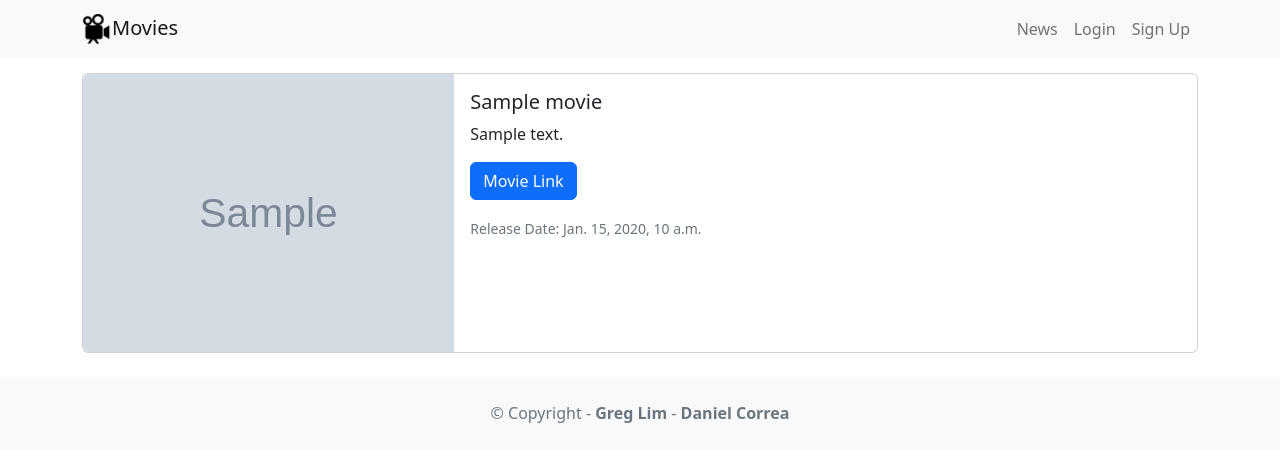
After one commit to Aleksey-Mmm/movieproj, a Django app: template movie/templates/detail.html in a window 1280 px wide. The commit adds this page. Shown: the top 462 px of the page. Run offline with Django 3.2, Linux system fonts and the light colour scheme; the template is opened without the code that fills it: most values are stand-ins (such as "Sample title", 1, 10 or a date in 2020); grey boxes marked "Sample" are stand-in pictures.

Commit message:
movie - details

```diff
--- /dev/null
+++ b/movie/templates/detail.html
@@ -0,0 +1,24 @@
+{% extends 'base.html' %}
+{% block content %}
+<div class="card mb-3">
+    <div class="row g-0">
+        <div class="col-md-4">
+            <img src="{{ movie.image.url }}" class="img-fluid rounded-start" alt="{{ movie.title }}">
+        </div>
+        <div class="col-md-8">
+            <div class="card-body">
+                <h5 class="card-title">{{ movie.title }}</h5>
+                <p class="card-text">{{ movie.description }}</p>
+                <p class="card-text">
+                    {% if movie.url %}
+                    <a href="{{ movie.url }}" class="btn btn-primary">
+                    Movie Link
+                    </a>
+                    {% endif %}
+                </p>
+                <p class="card-text"><small class="text-muted">Release Date: {{ movie.release_date }}</small></p>
+            </div>
+        </div>
+    </div>
+</div>
+{% endblock content %}
--- /dev/null
+++ b/movie/urls.py
@@ -0,0 +1,6 @@
+from django.urls import path
+from . import views
+
+urlpatterns = [
+    path('<int:movie_id>', views.detail, name='detail'),
+]
--- a/movie/views.py
+++ b/movie/views.py
@@ -1,6 +1,7 @@
 from django.shortcuts import render
 from django.http import HttpResponse
 from .models import Movie
+from django.shortcuts import get_object_or_404
 
 
 # Create your views here.
@@ -23,3 +24,8 @@ def about(request):
 def signup(request):
     email = request.GET.get('email')
     return render(request, 'signup.html', {'email': email})
+
+
+def detail(request, movie_id):
+    movie = get_object_or_404(Movie, pk=movie_id)
+    return render(request, 'detail.html', {'movie': movie})
--- a/movieproj/settings.py
+++ b/movieproj/settings.py
@@ -126,3 +126,8 @@ DEFAULT_AUTO_FIELD = 'django.db.models.BigAutoField'
 
 MEDIA_ROOT = os.path.join(BASE_DIR, 'media')
 MEDIA_URL = '/media/'
+
+STATICFILES_DIRS = [
+    # BASE_DIR / "movieproj/static", / может неправильно работать в определенных контекстах
+    os.path.join(BASE_DIR, 'movieproj/static'),
+]
--- a/movieproj/templates/base.html
+++ b/movieproj/templates/base.html
@@ -9,11 +9,14 @@
             integrity="sha384-kenU1KFdBIe4zVF0s0G1M5b4hcpxyD9F7jL+jjXkk+Q2h455rYXK/7HAuoJl+0I4"
             crossorigin="anonymous"></script>
     <meta name="viewport" content="width=device-width, initial-scale=1" />
+    {% load static %}
 </head>
 <body>
 <nav class="navbar navbar-expand-lg navbar-light bg-light mb-3">
      <div class="container">
-         <a class="navbar-brand" href="{% url 'home' %}">Movies</a>
+         <a class="navbar-brand" href="{% url 'home' %}">
+             <img src="{% static 'images/movie.png' %}" alt=""
+                  width="30" height="30" class="d-inline-block align-text-top" />Movies</a>
          <button class="navbar-toggler" type="button" data-bs-toggle="collapse"
                  data-bs-target="#navbarNavAltMarkup" aria-controls="navbarNavAltMarkup"
                  aria-expanded="false" aria-label="Toggle navigation">
--- a/movieproj/urls.py
+++ b/movieproj/urls.py
@@ -26,6 +26,7 @@ urlpatterns = [
     path('about/', movieViews.about, name='about'),
     path('signup/', movieViews.signup, name='signup'),
     path('news/', include('news.urls')),
+    path('movie/', include('movie.urls')),
 ]
 
 urlpatterns += static(settings.MEDIA_URL, document_root=settings.MEDIA_ROOT)
```
